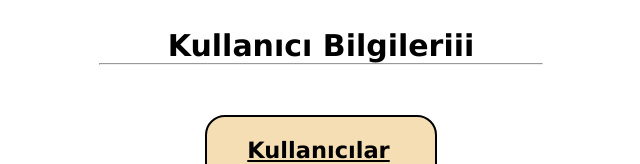
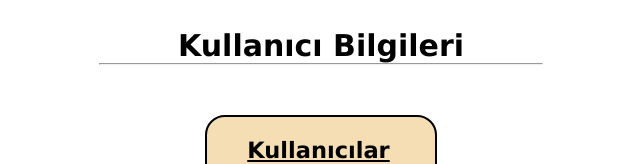
Before and after one commit to BGNDGN/KullaniciProjesi-FullStack-Node.js-Nuxt.js, a Nuxt app: page / in a window 1280 px wide. Shown: the top 164 px of the page, without its empty margins (319-959 px from the left). Built offline with nearby package versions, Linux system fonts and the light colour scheme; no server answers.

Commit message:
Update index.vue

```diff
--- a/pages/index.vue
+++ b/pages/index.vue
@@ -1,6 +1,6 @@
 <template>
   <div id="mainPage">
-    <h1>Kullanıcı Bilgileriii</h1>
+    <h1>Kullanıcı Bilgileri</h1>
     <hr>
 
     <!-- Kullanıcılar Listesi -->
```
